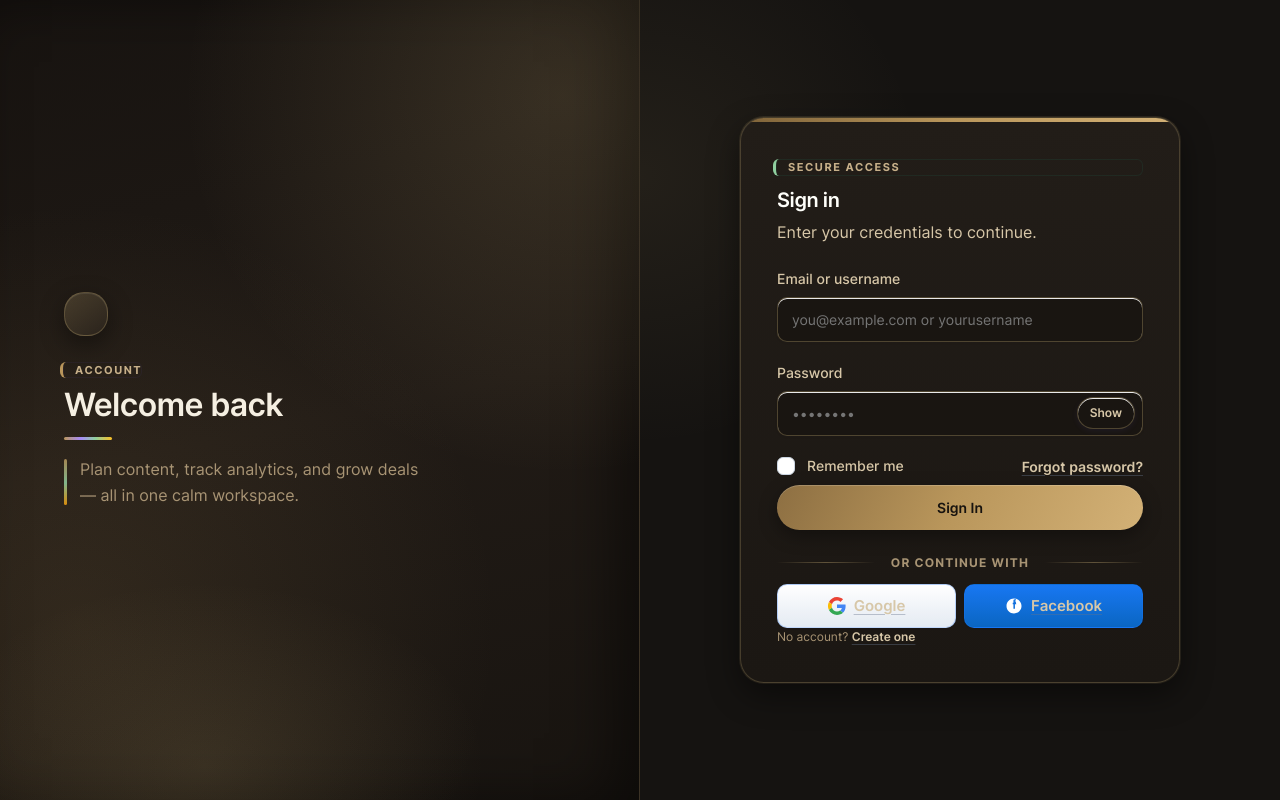
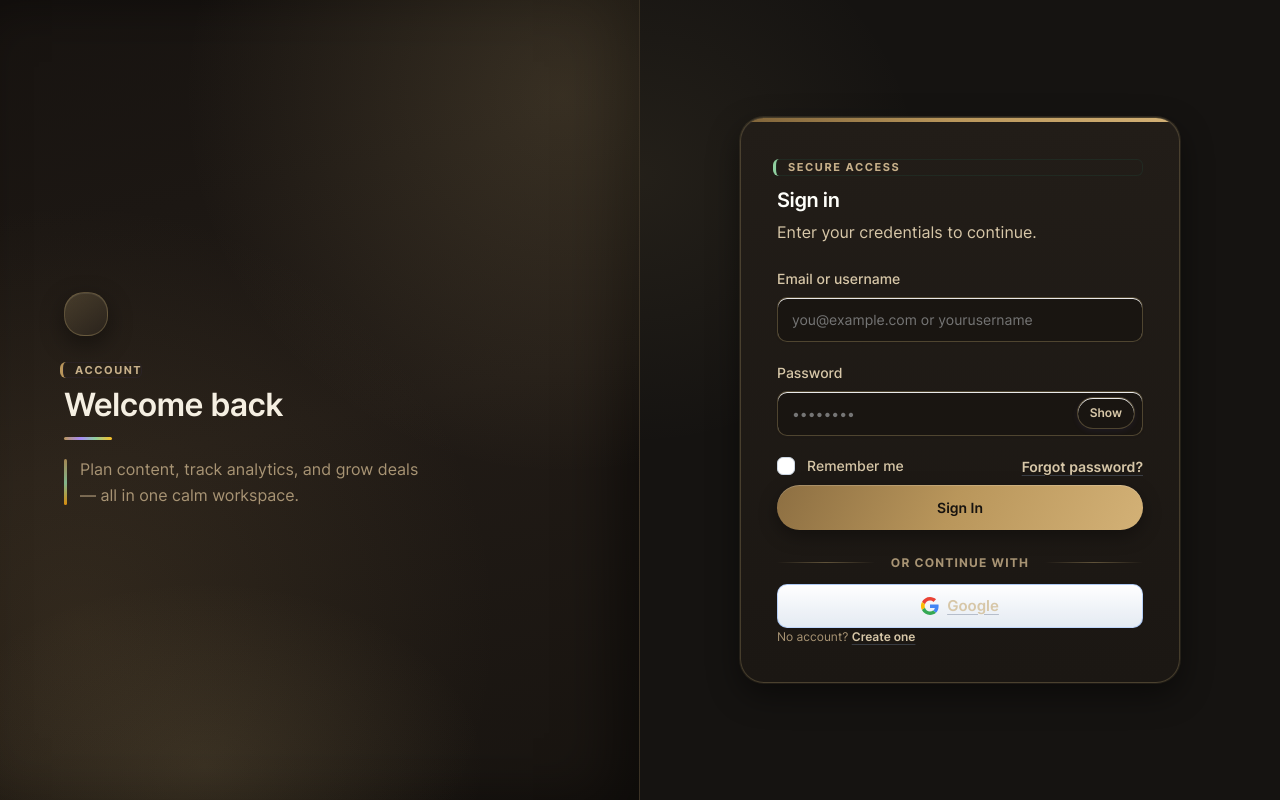
Before and after one commit to Xakiwink/CreatorzHive, a PHP site: page /creatorzhive/ in a window 1280 px wide. Run offline with PHP 8.4, Linux system fonts and the light colour scheme; some libraries are stand-ins or nearby versions.

Commit message:
Fix: Remove undefined meta_auth_start_url() call from login page
Temporarily removed Facebook button and meta_auth_start_url() function call
to restore login functionality on InfinityFree. Reverted to Google-only login.
Meta OAuth integration requires proper bootstrap setup on shared hosting.

```diff
--- a/frontend/pages/auth/login.php
+++ b/frontend/pages/auth/login.php
@@ -4,7 +4,6 @@ $csrf = htmlspecialchars(session_get('_csrf_token', ''), ENT_QUOTES, 'UTF-8');
 $authError = session_get_flash('auth_error');
 $authSuccess = session_get_flash('auth_success');
 $googleAuthStartUrl = google_auth_start_url('creator');
-$metaAuthStartUrl = meta_auth_start_url('instagram');
 ?>
 <!DOCTYPE html>
 <html lang="en" data-theme="dark">
@@ -64,9 +63,8 @@ $metaAuthStartUrl = meta_auth_start_url('instagram');
         ?></p>
         <div class="social-row">
           <p class="social-row-label">Or continue with</p>
-          <div class="social-buttons social-buttons--dual">
+          <div class="social-buttons social-buttons--single">
             <a class="btn-google" href="<?= htmlspecialchars($googleAuthStartUrl) ?>">Google</a>
-            <a class="btn-facebook" href="<?= htmlspecialchars($metaAuthStartUrl) ?>">Facebook</a>
           </div>
         </div>
         <p class="small">No account? <a href="<?= htmlspecialchars(route_url('register')) ?>">Create one</a></p>
```
